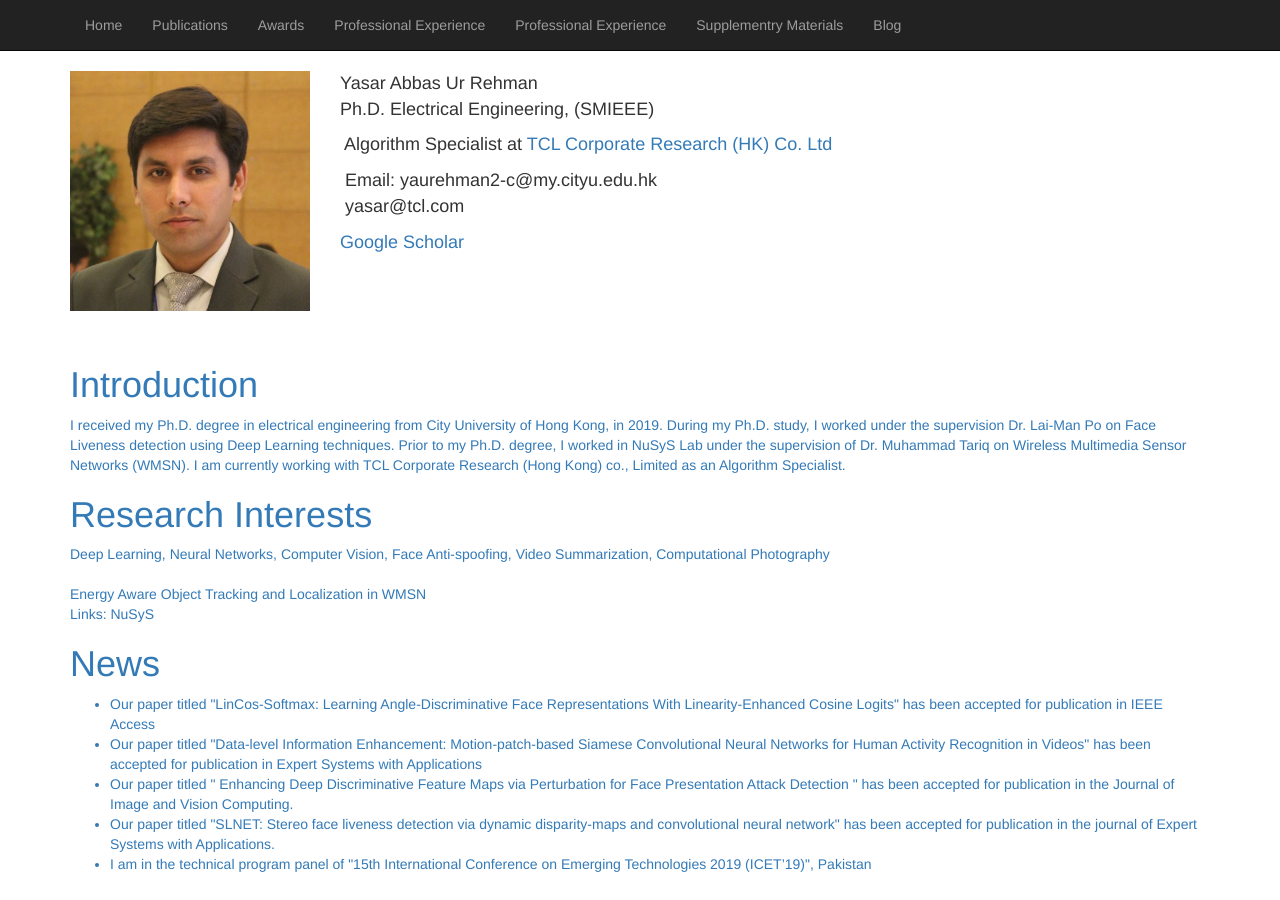
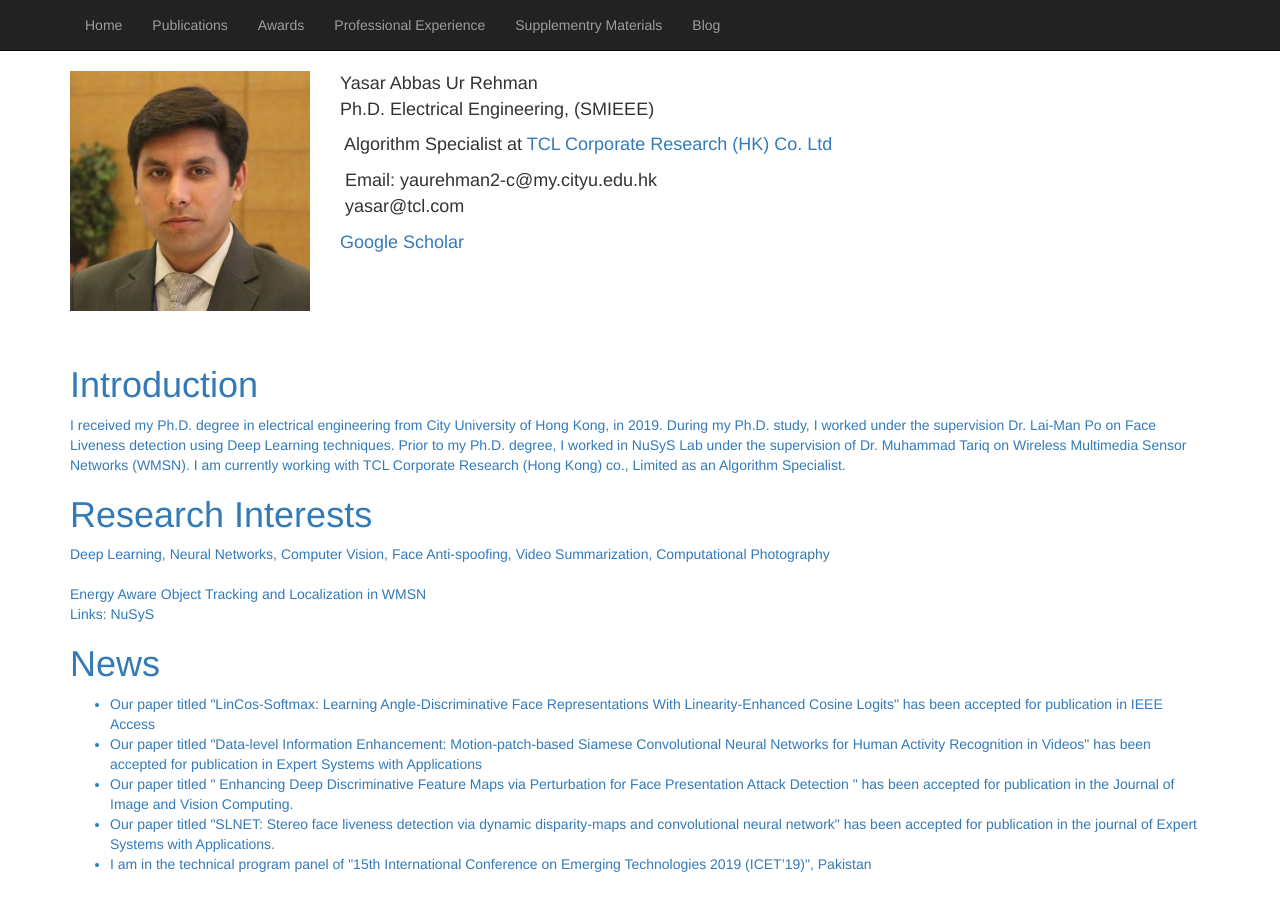
Before and after one commit to yasar-rehman/yasar, a Jekyll site: the page built from index.html, in a window 1280 px wide. Built offline with Jekyll 4.4.1, drawn with Linux system fonts in a browser that asks for light colours.

Commit message:
Update default.html

```diff
--- a/_layouts/default.html
+++ b/_layouts/default.html
@@ -30,7 +30,6 @@
 				  <li><a href="/yasar/publications">Publications</a></li>
 				  <li><a href="/yasar/awards">Awards</a></li>
 				  <li><a href="/yasar/experience">Professional Experience</a></li>
-			          <li><a href="/yasar/experience">Professional Experience</a></li>
 				<li><a href="/yasar/supplementry">Supplementry Materials</a></li>
 	        		<li><a href="/yasar/blog">Blog</a></li>
 		  </ul>
```
